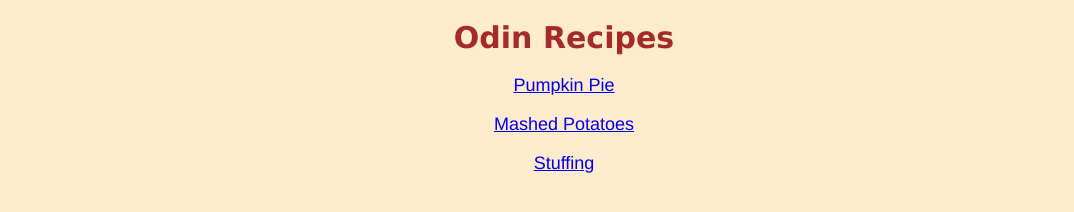
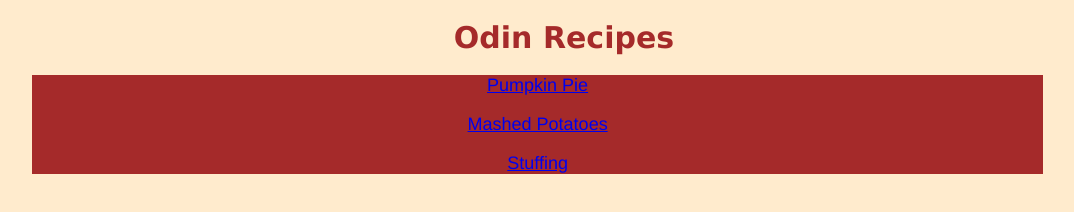
Before and after one commit to shelbybrandes/Odin-recipes-two, a plain HTML site: page index.html in a window 1280 px wide. Shown: the whole page, without its empty margins (76-1150 px from the left). Drawn offline with Linux system fonts and the light colour scheme.

Commit message:
add css variation

```diff
--- a/index.html
+++ b/index.html
@@ -9,9 +9,12 @@
 
 </head>
 <body>
+
     <h1 id="Odin">Odin Recipes</h1>
+    <div>
    <p class="recipe"><a href="recipes/pumpkin-pie.html">Pumpkin Pie</a></p>
    <p class="recipe"><a href="recipes/mashed-potatoes.html">Mashed Potatoes</a></p>
     <p class="recipe"><a href="recipes/stuffing.html">Stuffing</a></p>
-</body>
+</div>
+  </body>
 </html>
--- a/styles.css
+++ b/styles.css
@@ -6,14 +6,23 @@
 
 }
 
+div {
+  padding: 25%
+  height: auto;
+  width: 80%;
+  margin-left: 100px;
+  margin-right: 100px;
+  background-color: brown;
+  color:antiquewhite
+}
+
 .recipe {
   font-family:'Franklin Gothic Medium', 'Arial Narrow', Arial, sans-serif;
   font-size: 18px;
   text-align: center;
-  color: black;
-  background-color: blanchedalmond;
+  height: 25%
+}
 
-}
 h1 {
   text-align: center;
 }
```
